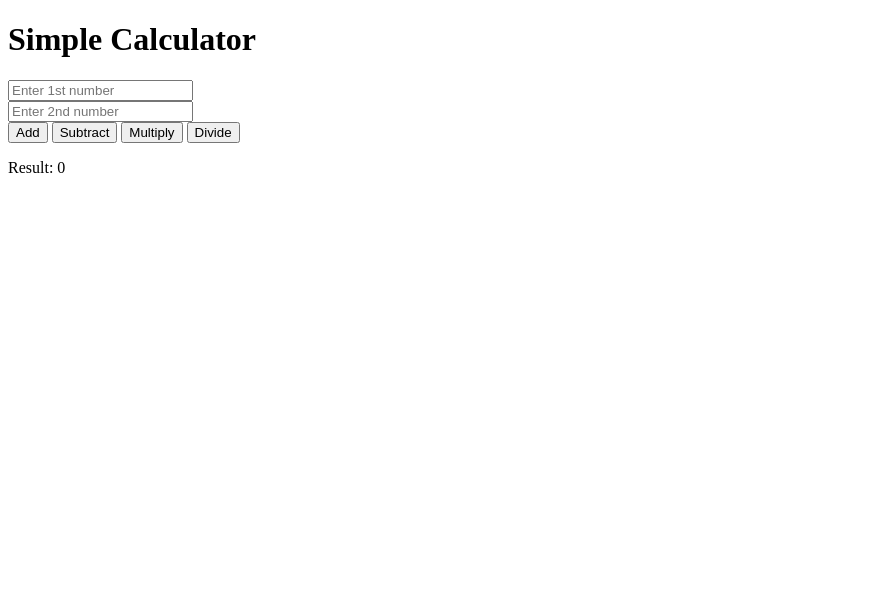
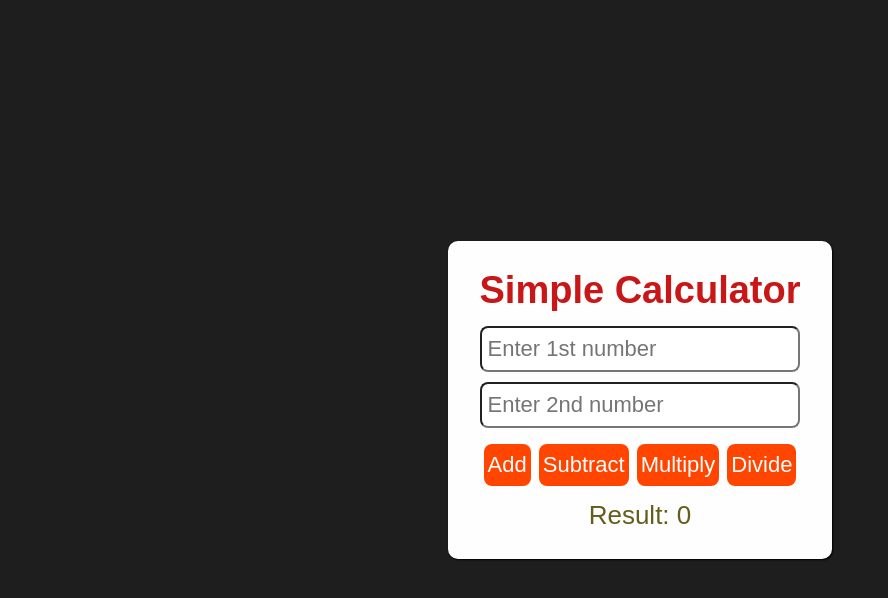
Before and after one commit to Tasuu1457/HTML-DOM, a plain HTML site: page index.html in a window 1280 px wide. Shown: the whole page, without its empty margins (0-888 px from the left). Drawn offline with Linux system fonts and the light colour scheme.

Commit message:
Full done with Corrections

```diff
--- a/index.html
+++ b/index.html
@@ -7,11 +7,12 @@
     <link rel="stylesheet" href="style.css">
 </head>
 <body>
+    <div class="container">
     <h1>Simple Calculator</h1>
     <form>
-        <input type="text" placeholder="Enter 1st number" id="num1">
+        <input type="number" placeholder="Enter 1st number" id="num1">
         <br>
-        <input type="text" placeholder="Enter 2nd number" id="num2">
+        <input type="number" placeholder="Enter 2nd number" id="num2">
         <div class="buttons">
             <button onclick="calculate('+')" type="button">Add</button>
             <button onclick="calculate('-')" type="button">Subtract</button>
@@ -20,6 +21,7 @@
         </div>
         <p>Result: <span id="result">0</span></p>
     </form>
+</div>
     <script src="script.js"></script>
 </body>
 </html>
--- a/script.js
+++ b/script.js
@@ -0,0 +1,29 @@
+function calculate(operator){
+    let n1 = document.getElementById('num1').value;
+    let n2 = document.getElementById('num2').value;
+
+    let a = parseFloat(n1);
+    let b = parseFloat(n2);
+
+    let result = document.getElementById('result');
+
+    if(isNaN(a)||isNaN(b)){
+        result.textContent = "Error!"
+    }
+    else{
+        switch(operator){
+            case '+':
+                result.textContent = a+b;
+                break;
+            case '-':
+                result.textContent = a-b;
+                break;
+            case '*':
+                result.textContent = a*b;
+                break;
+            case '/':
+                result.textContent = b !==0 ? (a/b).toFixed(2): "Division Error!";
+                break;
+        }
+    }
+}
--- a/style.css
+++ b/style.css
@@ -0,0 +1,58 @@
+*{
+    margin: 0;
+    padding: 0;
+    box-sizing: border-box;
+}
+body{
+    background-color: #1e1e1e;
+    display: flex;
+    align-items: center;
+    justify-content: center;
+    height: 100vh;
+    font-family: Arial, Helvetica, sans-serif;
+}
+.container{
+    background-color: #fefefe;
+    padding: 28px 32px;
+    box-shadow: 1px 1px 2px black;
+    border-radius: 10px;
+}
+.container h1{
+    color: rgb(201, 22, 22);
+    margin-bottom: 14px;
+    text-align: center;
+    font-size: 38px;
+}
+input{
+    width: 100%;
+    font-size: 22px;
+    margin-bottom: 10px;
+    padding: 8px 6px;
+    border-radius: 8px;
+    outline: black;
+}
+.buttons{
+    display: flex;
+    align-items: center;
+    justify-content: center;
+    gap: 8px;
+    margin-top: 6px;
+}
+button{
+    color: white;
+    font-size: 22px;
+    background-color: orangered;
+    border: none;
+    padding: 8px 4px;
+    border-radius: 8px;
+}
+button:hover{
+    background-color: orange;
+    cursor: pointer;
+}
+p{
+    margin-top: 14px;
+    font-size: 26px;
+    text-align: center;
+    color: rgb(100, 93, 27);
+}
```
